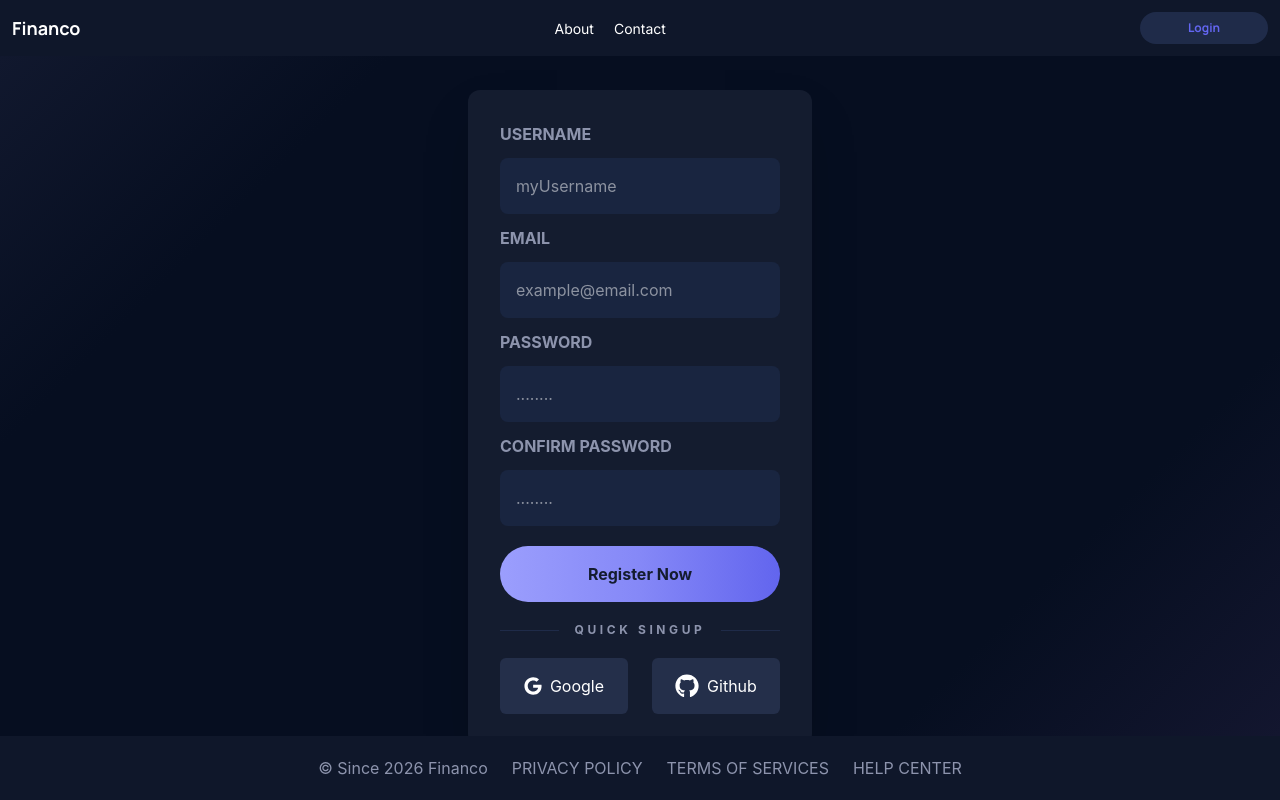
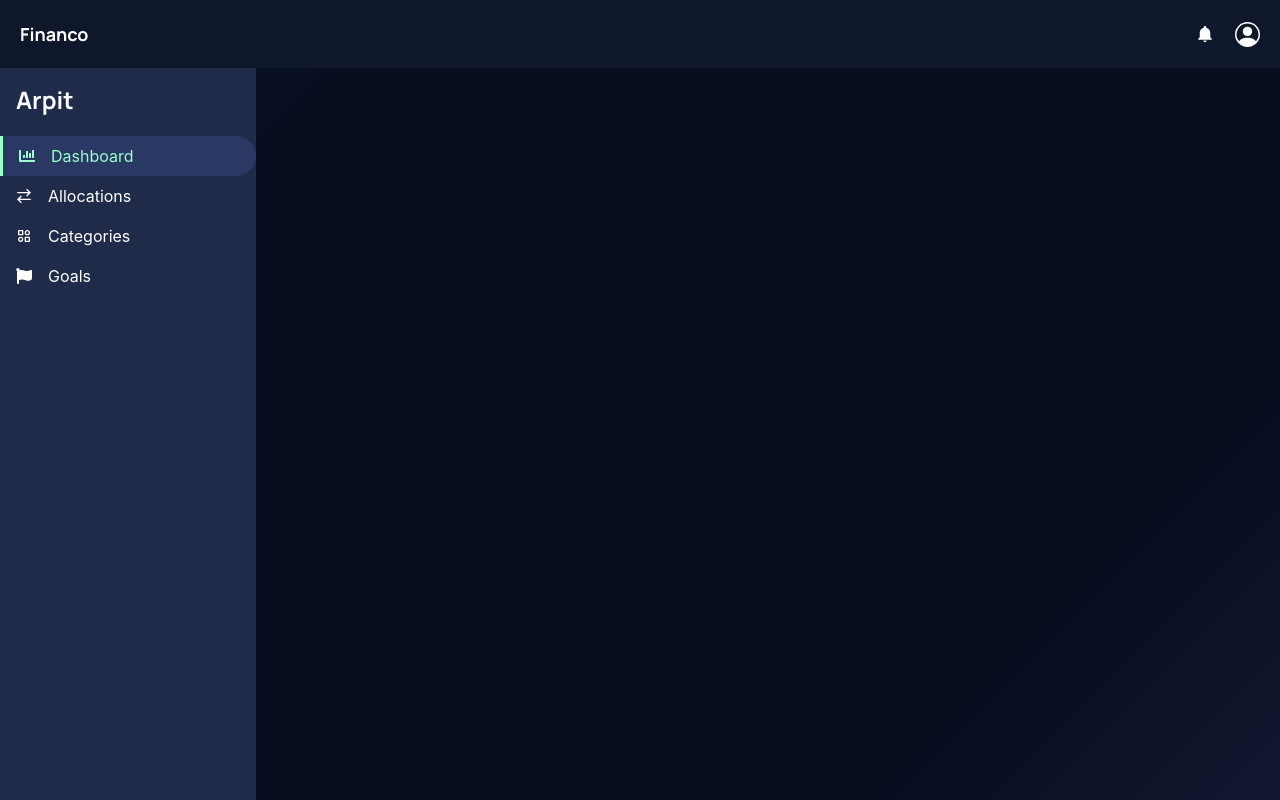
Before and after one commit to Rekcah97/Financo, a React (Vite) app in the folder frontend/: page /register in a window 1280 px wide. Built offline with nearby package versions, Linux system fonts and the light colour scheme.

Commit message:
Chore: moved background gradient to body css

```diff
--- a/frontend/src/App.jsx
+++ b/frontend/src/App.jsx
@@ -6,15 +6,14 @@ import Login from "./components/auth/Login";
 import Footer from "./components/PageElement/Footer";
 import Register from "./components/auth/Register";
 function App() {
-  const log = false;
+  const log = true;
   return (
     <BrowserRouter>
       {log ? (
         <div className="flex flex-col h-screen overflow-hidden">
           <PrivateNavBar />
           <div className="flex flex-1 overflow-hidden">
-            <SideBar />
-            <Routes></Routes>
+            <SideBar userName={"Arpit"} />
           </div>
         </div>
       ) : (
--- a/frontend/src/components/auth/Login.jsx
+++ b/frontend/src/components/auth/Login.jsx
@@ -9,7 +9,7 @@ function Login() {
   return (
     <>
       <form>
-        <div className="flex flex-col items-center justify-center w-screen h-full bg-[linear-gradient(135deg,_#11182e_0%,_#060e20_20%,_#060e20_80%,_#13162f_100%)] gap-8">
+        <div className="flex flex-col items-center justify-center w-screen h-full gap-8">
           <div className="flex flex-col text-center gap-1">
             <h2 className="font-[Manrope] font-bold text-white text-4xl">
               Secure Access
--- a/frontend/src/components/auth/Register.jsx
+++ b/frontend/src/components/auth/Register.jsx
@@ -14,7 +14,7 @@ function Register() {
   };
   return (
     <form>
-      <div className="flex flex-col items-center justify-center w-screen h-full bg-[linear-gradient(135deg,_#11182e_0%,_#060e20_20%,_#060e20_80%,_#13162f_100%)] gap-8">
+      <div className="flex flex-col items-center justify-center w-screen h-full gap-8">
         <div className="flex flex-col text-center gap-1">
           <h2 className="font-[Manrope] font-bold text-white text-4xl">
             Create your Account
--- a/frontend/src/index.css
+++ b/frontend/src/index.css
@@ -9,7 +9,7 @@
   --element-bg: #1f2b49;
   --element-bg-hover: #293963;
   --secondary-dark: #a855f7;
-  --tertiary-dark: #10b981;
+  --tertiary-dark: #9bffce;
   --neon-Blue: #04d9ff;
   --box-bg: #141c2f; /* for now this is in button of login*/
   --text-secondary: #8d94ad;
@@ -18,6 +18,13 @@
 }
 body {
   color: white;
+  background: linear-gradient(
+    135deg,
+    #11182e 0%,
+    #060e20 20%,
+    #060e20 80%,
+    #13162f 100%
+  );
 }
 
 .nav-link {
@@ -52,7 +59,8 @@ body {
   background-color: var(--element-bg-hover);
   border-top-right-radius: 2rem;
   border-bottom-right-radius: 2rem;
-  border-left: 3px solid var(--neon-Blue);
+  border-left: 3px solid var(--tertiary-dark);
+  color: var(--tertiary-dark);
 }
 
 .input-box {
```
